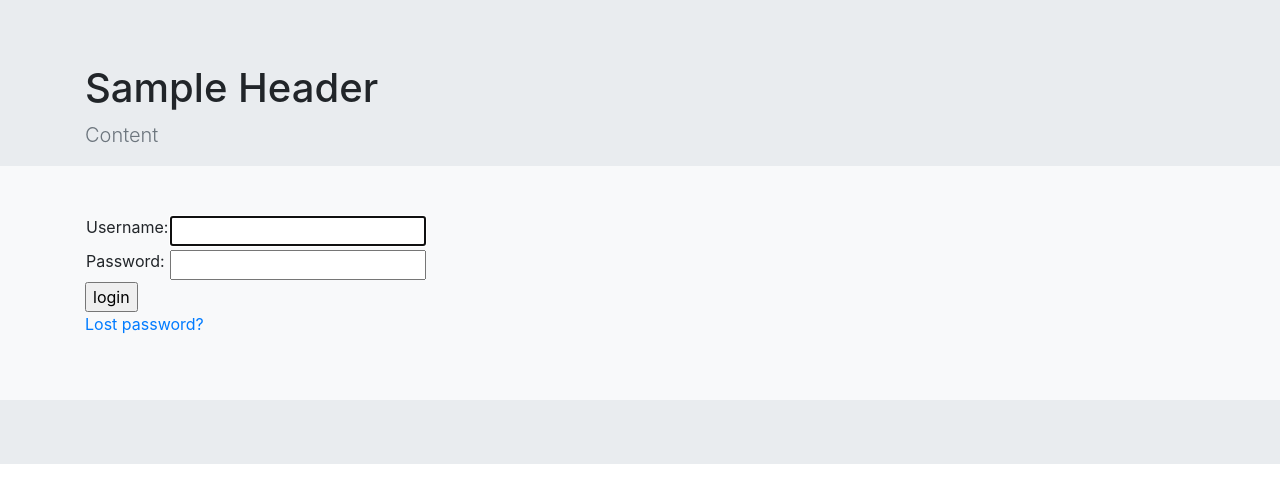
After one commit to h-hub/dev-lobby, a Django app: page /accounts/login/ in a window 1280 px wide. The commit adds this page. Shown: the top 503 px of the page. Run offline with Django 3.2, Linux system fonts and the light colour scheme; some libraries are stand-ins or nearby versions.

Commit message:
add base template, add auth and authorization, enable mysql

```diff
--- a/WebAppProject/urls.py
+++ b/WebAppProject/urls.py
@@ -19,4 +19,5 @@ from django.urls import path, include
 urlpatterns = [
     path('admin/', admin.site.urls),
     path('tweetSearch/', include('tweetSearch.urls')),
+    path('accounts/', include('django.contrib.auth.urls')),
 ]
--- /dev/null
+++ b/templates/base/base.html
@@ -0,0 +1,28 @@
+{% load static %}
+<!DOCTYPE html>
+<html lang="en">
+<head>
+    <link rel="stylesheet" type="text/css" href="{% static "bootstrap.min.css" %}">
+    <meta charset="UTF-8">
+    <title>Title</title>
+</head>
+<body>
+
+<div class="jumbotron jumbotron-fluid">
+
+    <div class="container">
+        <h1 class="jumbotron-heading">Sample Header</h1>
+        <p class="lead text-muted">
+            Content
+        </p>
+    </div>
+
+    <div class="album py-5 bg-light fill">
+        <div class="container">
+            {% block content %}
+            {% endblock %}
+        </div>
+    </div>
+</div>
+</body>
+</html>
--- /dev/null
+++ b/templates/registration/login.html
@@ -0,0 +1,40 @@
+{% extends 'base/base.html' %}
+
+{% block content %}
+
+{% if form.errors %}
+  <p>Your username and password didn't match. Please try again.</p>
+{% endif %}
+
+{% if next %}
+  {% if user.is_authenticated %}
+    <p>Your account doesn't have access to this page. To proceed,
+    please login with an account that has access.</p>
+  {% else %}
+    <p>Please login to see this page.</p>
+  {% endif %}
+{% endif %}
+
+<form method="post" action="{% url 'login' %}">
+{% csrf_token %}
+<table>
+
+<tr>
+  <td>{{ form.username.label_tag }}</td>
+  <td>{{ form.username }}</td>
+</tr>
+
+<tr>
+  <td>{{ form.password.label_tag }}</td>
+  <td>{{ form.password }}</td>
+</tr>
+</table>
+
+<input type="submit" value="login" />
+<input type="hidden" name="next" value="{{ next }}" />
+</form>
+
+{# Assumes you setup the password_reset view in your URLconf #}
+<p><a href="{% url 'password_reset' %}">Lost password?</a></p>
+
+{% endblock %}
```
Also changed, not shown: WebAppProject/settings.py (+6 -2 lines), templates/home.html (+5 -21 lines).
